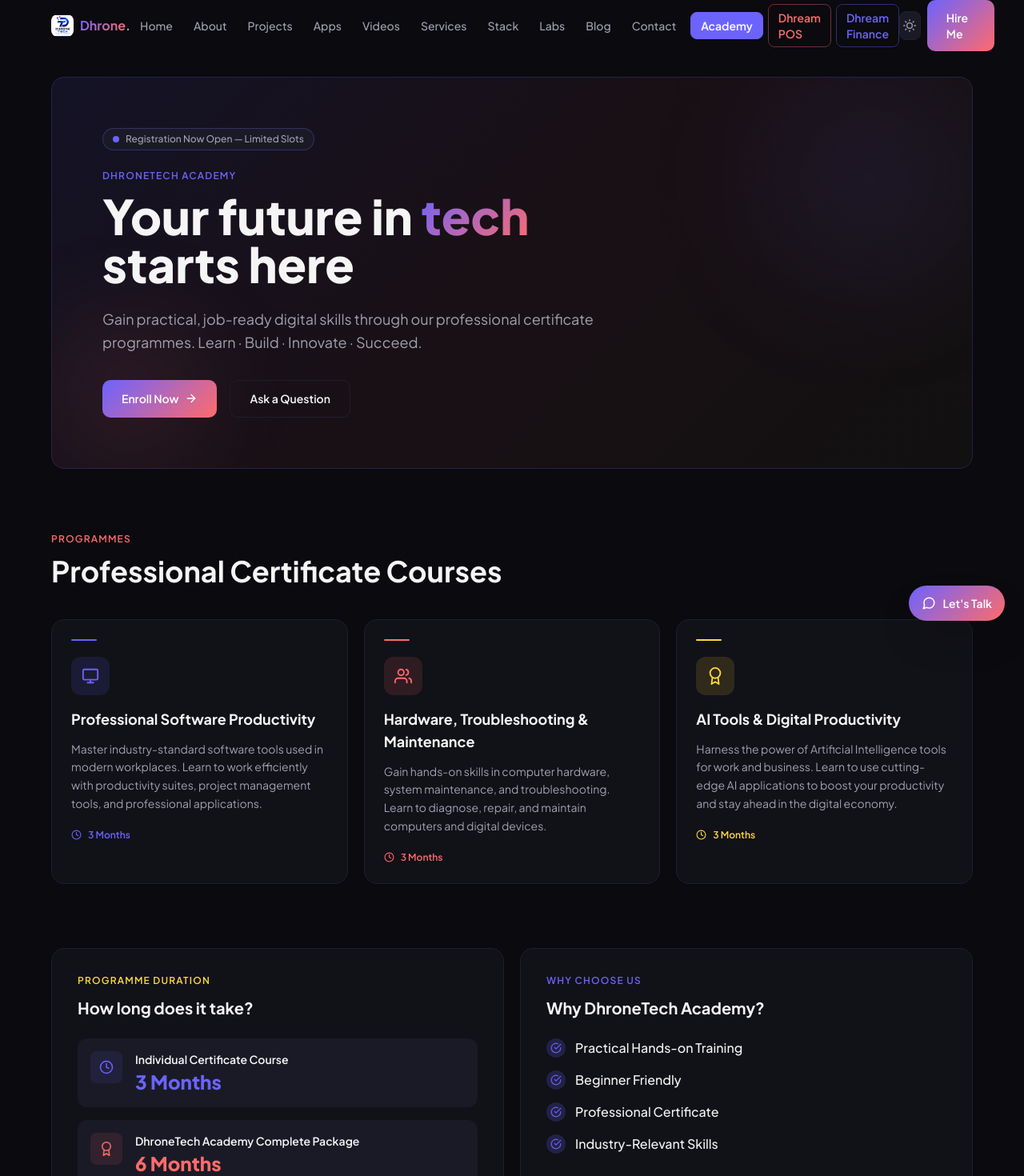
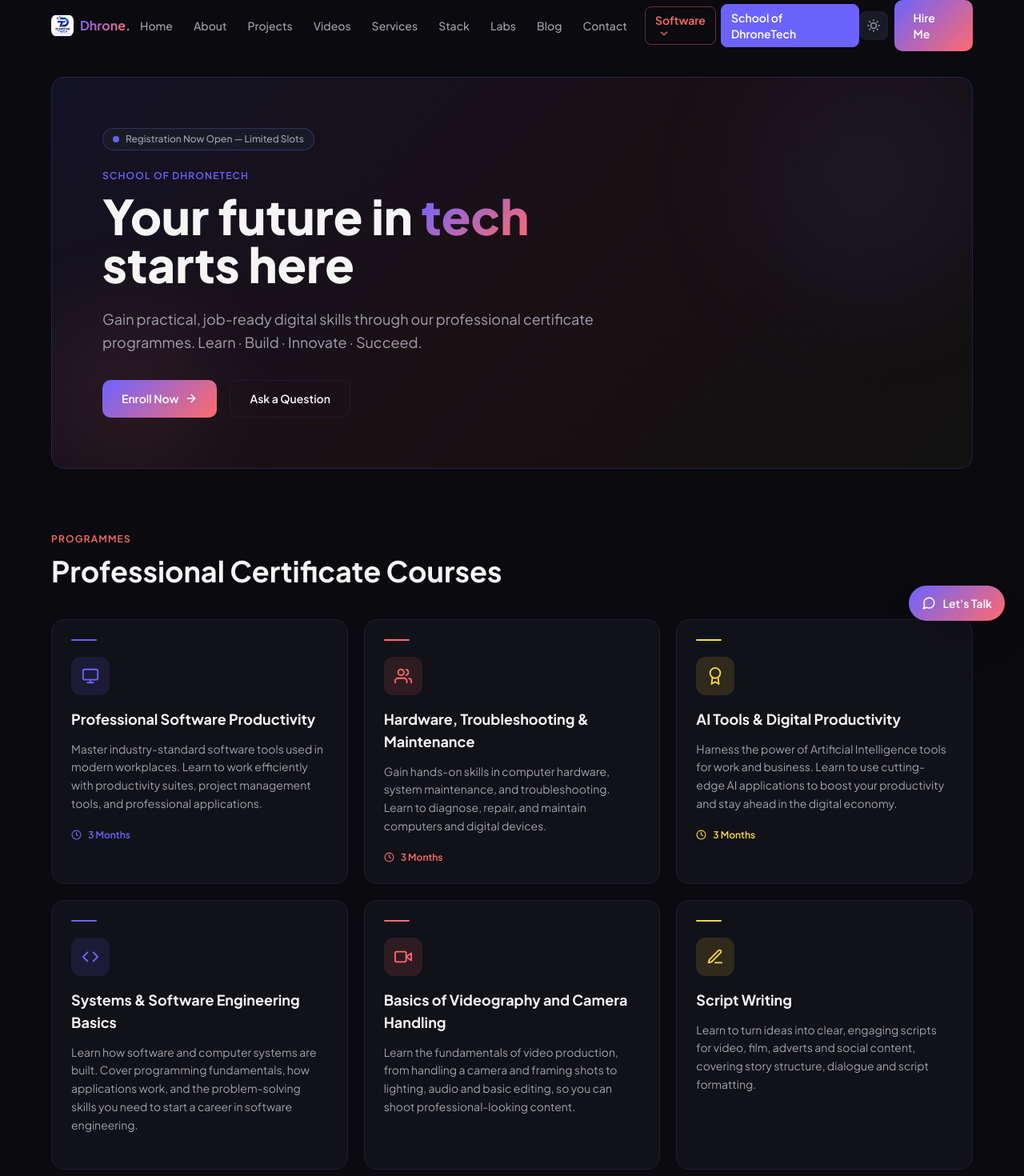
Before and after one commit to dromorongit/dhrone-portfolio, a Next.js app in the folder dhrone-portfolio-v2/: page /academy in a window 1280 px wide. Shown: the top 1470 px of the page at 80% size. Built offline with nearby package versions, Linux system fonts and the light colour scheme.

Commit message:
Rebrand Academy to School of DhroneTech, add courses and fee, add Software navbar dropdown

```diff
--- a/dhrone-portfolio-v2/app/academy/layout.tsx
+++ b/dhrone-portfolio-v2/app/academy/layout.tsx
@@ -1,12 +1,12 @@
 import type { Metadata } from 'next'
 
 export const metadata: Metadata = {
-  title: 'DhroneTech Academy | Professional Tech Certificate Programmes in Ghana',
-  description: 'Gain practical, job-ready digital skills through DhroneTech Academy professional certificate programmes. Courses in Software Productivity, Hardware & Troubleshooting, and AI Tools. Based in Accra, Ghana.',
-  keywords: ['DhroneTech Academy', 'tech courses Ghana', 'IT training Accra', 'professional certificate Ghana', 'software training', 'AI tools course', 'hardware troubleshooting course'],
+  title: 'School of DhroneTech | Professional Tech Certificate Programmes in Ghana',
+  description: 'Gain practical, job-ready digital skills through School of DhroneTech professional certificate programmes. Courses in Software Productivity, Hardware & Troubleshooting, AI Tools, Software Engineering Basics, Videography and Script Writing. Based in Accra, Ghana.',
+  keywords: ['School of DhroneTech', 'DhroneTech Academy', 'tech courses Ghana', 'IT training Accra', 'professional certificate Ghana', 'software training', 'AI tools course', 'hardware troubleshooting course', 'videography course Ghana', 'script writing course', 'software engineering basics'],
   openGraph: {
-    title: 'DhroneTech Academy | Professional Tech Certificate Programmes',
-    description: 'Learn practical, job-ready digital skills with DhroneTech Academy. Certificate courses in Software Productivity, Hardware & Troubleshooting, and AI Tools.',
+    title: 'School of DhroneTech | Professional Tech Certificate Programmes',
+    description: 'Learn practical, job-ready digital skills with School of DhroneTech. Certificate courses in Software Productivity, Hardware & Troubleshooting, AI Tools, Software Engineering Basics, Videography and Script Writing.',
     type: 'website',
     url: 'https://www.dromornarh.com/academy',
   },
--- a/dhrone-portfolio-v2/app/academy/page.tsx
+++ b/dhrone-portfolio-v2/app/academy/page.tsx
@@ -1,4 +1,4 @@
-import { FiCheckCircle, FiPhone, FiMail, FiClock, FiArrowRight, FiUsers, FiAward, FiMonitor } from 'react-icons/fi'
+import { FiCheckCircle, FiPhone, FiMail, FiClock, FiArrowRight, FiUsers, FiAward, FiMonitor, FiCode, FiVideo, FiEdit3, FiCreditCard } from 'react-icons/fi'
 import { SiWhatsapp, SiInstagram, SiTiktok } from 'react-icons/si'
 import PageWrapper from '@/components/PageWrapper'
 
@@ -23,6 +23,24 @@ const courses = [
     title: 'AI Tools & Digital Productivity',
     desc: 'Harness the power of Artificial Intelligence tools for work and business. Learn to use cutting-edge AI applications to boost your productivity and stay ahead in the digital economy.',
     duration: '3 Months',
+  },
+  {
+    icon: FiCode,
+    color: '#6C63FF',
+    title: 'Systems & Software Engineering Basics',
+    desc: 'Learn how software and computer systems are built. Cover programming fundamentals, how applications work, and the problem-solving skills you need to start a career in software engineering.',
+  },
+  {
+    icon: FiVideo,
+    color: '#FF6B6B',
+    title: 'Basics of Videography and Camera Handling',
+    desc: 'Learn the fundamentals of video production, from handling a camera and framing shots to lighting, audio and basic editing, so you can shoot professional-looking content.',
+  },
+  {
+    icon: FiEdit3,
+    color: '#FFD93D',
+    title: 'Script Writing',
+    desc: 'Learn to turn ideas into clear, engaging scripts for video, film, adverts and social content, covering story structure, dialogue and script formatting.',
   },
 ]
 
@@ -62,7 +80,7 @@ export default function AcademyPage() {
                 <span className="w-2 h-2 rounded-full bg-violet animate-pulse-slow" />
                 Registration Now Open — Limited Slots
               </div>
-              <p className="text-xs font-semibold text-violet uppercase tracking-widest mb-3">DhroneTech Academy</p>
+              <p className="text-xs font-semibold text-violet uppercase tracking-widest mb-3">School of DhroneTech</p>
               <h1 className="text-4xl md:text-6xl font-extrabold leading-tight mb-6" style={{ color: 'var(--text-primary)' }}>
                 Your future in <span className="text-gradient-violet">tech</span> starts here
               </h1>
@@ -98,10 +116,12 @@ export default function AcademyPage() {
                   </div>
                   <h3 className="font-bold text-lg mb-3" style={{ color: 'var(--text-primary)' }}>{course.title}</h3>
                   <p className="text-sm leading-relaxed mb-5" style={{ color: 'var(--text-muted)' }}>{course.desc}</p>
-                  <div className="flex items-center gap-2 text-xs font-semibold"
-                    style={{ color: course.color }}>
-                    <FiClock size={13} /> {course.duration}
-                  </div>
+                  {course.duration && (
+                    <div className="flex items-center gap-2 text-xs font-semibold"
+                      style={{ color: course.color }}>
+                      <FiClock size={13} /> {course.duration}
+                    </div>
+                  )}
                 </div>
               ))}
             </div>
@@ -111,8 +131,8 @@ export default function AcademyPage() {
           <div className="grid md:grid-cols-2 gap-5 mb-20">
             {/* Duration */}
             <div className="card p-8">
-              <p className="text-xs font-semibold text-yellow uppercase tracking-widest mb-3">Programme Duration</p>
-              <h3 className="text-xl font-bold mb-6" style={{ color: 'var(--text-primary)' }}>How long does it take?</h3>
+              <p className="text-xs font-semibold text-yellow uppercase tracking-widest mb-3">Duration &amp; Fees</p>
+              <h3 className="text-xl font-bold mb-6" style={{ color: 'var(--text-primary)' }}>Duration and registration</h3>
               <div className="space-y-4">
                 <div className="flex items-start gap-4 p-4 rounded-xl" style={{ backgroundColor: 'var(--surface-hover)' }}>
                   <div className="w-10 h-10 rounded-lg bg-violet/10 flex items-center justify-center shrink-0">
@@ -128,8 +148,17 @@ export default function AcademyPage() {
                     <FiAward size={18} className="text-coral" />
                   </div>
                   <div>
-                    <p className="font-semibold text-sm mb-0.5" style={{ color: 'var(--text-primary)' }}>DhroneTech Academy Complete Package</p>
+                    <p className="font-semibold text-sm mb-0.5" style={{ color: 'var(--text-primary)' }}>School of DhroneTech Complete Package</p>
                     <p className="text-2xl font-extrabold text-coral">6 Months</p>
+                  </div>
+                </div>
+                <div className="flex items-start gap-4 p-4 rounded-xl" style={{ backgroundColor: 'var(--surface-hover)' }}>
+                  <div className="w-10 h-10 rounded-lg bg-yellow/10 flex items-center justify-center shrink-0">
+                    <FiCreditCard size={18} className="text-yellow" />
+                  </div>
+                  <div>
+                    <p className="font-semibold text-sm mb-0.5" style={{ color: 'var(--text-primary)' }}>Registration &amp; Admission Fee</p>
+                    <p className="text-2xl font-extrabold text-yellow">GHS 150</p>
                   </div>
                 </div>
               </div>
@@ -138,7 +167,7 @@ export default function AcademyPage() {
             {/* Benefits */}
             <div className="card p-8">
               <p className="text-xs font-semibold text-violet uppercase tracking-widest mb-3">Why Choose Us</p>
-              <h3 className="text-xl font-bold mb-6" style={{ color: 'var(--text-primary)' }}>Why DhroneTech Academy?</h3>
+              <h3 className="text-xl font-bold mb-6" style={{ color: 'var(--text-primary)' }}>Why School of DhroneTech?</h3>
               <ul className="space-y-4">
                 {benefits.map((b) => (
                   <li key={b} className="flex items-center gap-3">
@@ -201,6 +230,7 @@ export default function AcademyPage() {
                 Take the first step toward building practical digital skills for work, business, and the future.
                 Enroll today before slots fill up.
               </p>
+              <p className="text-sm font-semibold text-center mb-6" style={{ color: 'var(--text-primary)' }}>Registration &amp; Admission fee: GHS 150</p>
               <div className="flex flex-wrap justify-center gap-4">
                 <a href="https://wa.me/447865840464" target="_blank" rel="noopener noreferrer" className="btn-primary">
                   <SiWhatsapp size={16} /> Enroll via WhatsApp
--- a/dhrone-portfolio-v2/components/Footer.tsx
+++ b/dhrone-portfolio-v2/components/Footer.tsx
@@ -32,10 +32,10 @@ export default function Footer() {
                 Architecting premium digital experiences, sophisticated software solutions, and cinematic visual storytelling from Accra to the world.
               </p>
 
-              {/* DhroneTech Academy callout */}
+              {/* School of DhroneTech callout */}
               <Link href="/academy"
                 className="inline-flex items-center gap-2 px-4 py-2.5 rounded-xl text-sm font-semibold mb-6 transition-colors border border-violet/30 text-violet hover:bg-violet hover:text-white hover:border-violet">
-                🎓 DhroneTech Academy
+                🎓 School of DhroneTech
               </Link>
 
               <div className="flex items-center gap-3">
@@ -60,7 +60,7 @@ export default function Footer() {
                 ))}
                 <Link href="/academy"
                   className="block text-sm font-semibold transition-colors text-violet hover:opacity-80">
-                  🎓 Academy
+                  🎓 School of DhroneTech
                 </Link>
               </div>
             </div>
--- a/dhrone-portfolio-v2/components/Navbar.tsx
+++ b/dhrone-portfolio-v2/components/Navbar.tsx
@@ -1,29 +1,39 @@
 'use client'
 
-import { useState, useEffect } from 'react'
+import { useState, useEffect, useRef } from 'react'
 import Link from 'next/link'
 import Image from 'next/image'
 import { usePathname } from 'next/navigation'
-import { FiMenu, FiX } from 'react-icons/fi'
+import { FiMenu, FiX, FiChevronDown } from 'react-icons/fi'
 import ThemeToggle from '@/components/ThemeToggle'
 
 const navLinks = [
   { href: '/', label: 'Home' },
   { href: '/about', label: 'About' },
   { href: '/projects', label: 'Projects' },
-  { href: '/apps', label: 'Apps' },
   { href: '/videos', label: 'Videos' },
   { href: '/services', label: 'Services' },
   { href: '/tech-stack', label: 'Stack' },
   { href: '/labs', label: 'Labs' },
   { href: '/blog', label: 'Blog' },
-  { href: '/contact', label: 'Contact' },
+  { href: '/contact', label: 'Contact' }
+]
+
+const softwareLinks = [
+  { href: '/apps', label: 'All Apps & Systems', desc: 'Everything I have built' },
+  { href: '/apps/dhream-pos', label: 'Dhream POS', desc: 'Offline point of sale' },
+  { href: '/apps/dhream-finance', label: 'Dhream Finance', desc: 'Income & expense manager' },
 ]
 
 export default function Navbar() {
   const [open, setOpen] = useState(false)
   const [scrolled, setScrolled] = useState(false)
+  const [softwareOpen, setSoftwareOpen] = useState(false)
+  const [mobileSoftwareOpen, setMobileSoftwareOpen] = useState(false)
+  const softwareRef = useRef<HTMLDivElement>(null)
   const pathname = usePathname()
+
+  const isSoftwareActive = pathname === '/apps' || pathname.startsWith('/apps/')
 
   useEffect(() => {
     const handleScroll = () => setScrolled(window.scrollY > 20)
@@ -31,7 +41,28 @@ export default function Navbar() {
     return () => window.removeEventListener('scroll', handleScroll)
   }, [])
 
-  useEffect(() => { setOpen(false) }, [pathname])
+  useEffect(() => {
+    setOpen(false)
+    setSoftwareOpen(false)
+    setMobileSoftwareOpen(false)
+  }, [pathname])
+
+  useEffect(() => {
+    const handleKeyDown = (e: KeyboardEvent) => {
+      if (e.key === 'Escape') setSoftwareOpen(false)
+    }
+    const handleClickOutside = (e: MouseEvent) => {
+      if (softwareRef.current && !softwareRef.current.contains(e.target as Node)) {
+        setSoftwareOpen(false)
+      }
+    }
+    document.addEventListener('mousedown', handleClickOutside)
+    document.addEventListener('keydown', handleKeyDown)
+    return () => {
+      document.removeEventListener('mousedown', handleClickOutside)
+      document.removeEventListener('keydown', handleKeyDown)
+    }
+  }, [softwareOpen])
 
   return (
     <header className={`fixed top-0 left-0 right-0 z-50 transition-all duration-300 ${
@@ -66,32 +97,49 @@ export default function Navbar() {
                 </Link>
               )
             })}
-             {/* Academy — distinct badge style */}
+             {/* Software dropdown */}
+             <div className="relative ml-1" ref={softwareRef}>
+               <button
+                 onClick={() => setSoftwareOpen((prev) => !prev)}
+                 onMouseEnter={() => setSoftwareOpen(true)}
+                 onMouseLeave={() => setSoftwareOpen(false)}
+                 aria-haspopup="menu"
+                 aria-expanded={softwareOpen}
+                 className={`relative px-3 py-1.5 rounded-lg text-sm font-semibold transition-all border ml-1 ${
+                   isSoftwareActive || softwareOpen
+                     ? 'bg-coral text-white border-coral'
+                     : 'text-coral border-coral/40 hover:bg-coral hover:text-white hover:border-coral'
+                 }`}>
+                 Software <FiChevronDown size={14} className={`ml-1 transition-transform duration-200 ${softwareOpen ? 'rotate-180' : ''}`} />
+               </button>
+               {softwareOpen && (
+                 <div className="absolute left-0 top-full mt-2 w-64 rounded-xl border border-[var(--border)] bg-[var(--surface)] shadow-xl p-1.5 z-50" role="menu">
+                   {softwareLinks.map((item) => {
+                     const isActive = pathname === item.href
+                     return (
+                       <Link key={item.href} href={item.href}
+                         onClick={() => setSoftwareOpen(false)}
+                         className={`block rounded-lg px-3 py-2.5 text-sm transition-colors ${isActive ? 'text-violet font-semibold bg-[var(--surface-hover)]' : 'text-[var(--text-primary)] font-semibold hover:bg-[var(--surface-hover)]'}`}
+                         role="menuitem">
+                         <div className="flex items-center justify-between">
+                           <span>{item.label}</span>
+                           {isActive && <span className="w-1 h-1 rounded-full bg-violet" />}
+                         </div>
+                         <p className="text-xs text-[var(--text-muted)]">{item.desc}</p>
+                       </Link>
+                     )
+                   })}
+                 </div>
+               )}
+             </div>
+             {/* School of DhroneTech — distinct badge style */}
              <Link href="/academy"
                className={`relative ml-1 px-3 py-1.5 rounded-lg text-sm font-semibold transition-all border ${
                  pathname === '/academy'
                    ? 'bg-violet text-white border-violet'
                    : 'text-violet border-violet/40 hover:bg-violet hover:text-white hover:border-violet'
                }`}>
-               Academy
-             </Link>
-             {/* Dhream POS — distinct badge style */}
-             <Link href="/apps/dhream-pos"
-               className={`relative ml-1 px-3 py-1.5 rounded-lg text-sm font-semibold transition-all border ${
-                 pathname === '/apps/dhream-pos'
-                   ? 'bg-coral text-white border-coral'
-                   : 'text-coral border-coral/40 hover:bg-coral hover:text-white hover:border-coral'
-               }`}>
-               Dhream POS
-             </Link>
-             {/* Dhream Finance — distinct badge style */}
-             <Link href="/apps/dhream-finance"
-               className={`relative ml-1 px-3 py-1.5 rounded-lg text-sm font-semibold transition-all border ${
-                 pathname === '/apps/dhream-finance'
-                   ? 'bg-violet text-white border-violet'
-                   : 'text-violet border-violet/40 hover:bg-violet hover:text-white hover:border-violet'
-               }`}>
-               Dhream Finance
+               School of DhroneTech
              </Link>
           </nav>
 
@@ -129,32 +177,35 @@ export default function Navbar() {
                 </Link>
               )
             })}
-             {/* Academy mobile */}
+             {/* Software mobile */}
+             <button
+               onClick={() => setMobileSoftwareOpen((prev) => !prev)}
+               className={`col-span-2 px-4 py-3 rounded-xl text-sm font-semibold text-center transition-colors border ${
+                 isSoftwareActive ? 'bg-coral text-white border-coral' : 'text-coral border-coral/40 hover:bg-coral hover:text-white hover:border-coral'
+               }`}>
+               💻 Software <FiChevronDown size={16} />
+             </button>
+             {mobileSoftwareOpen && (
+               <>
+                 {softwareLinks.map((item) => {
+                   const isActive = pathname === item.href
+                   return (
+                     <Link key={item.href} href={item.href}
+                       className={`col-span-2 pl-3 border-l border-coral/30 px-1 py-2 block rounded-xl text-sm font-medium transition-colors ${isActive ? 'text-[var(--text-primary)] bg-[var(--surface-hover)] border border-violet/20' : 'text-[var(--text-muted)] hover:text-[var(--text-primary)] hover:bg-[var(--surface-hover)]'}`}>
+                       {item.label}
+                     </Link>
+                   )
+                 })}
+               </>
+             )}
+             {/* School of DhroneTech mobile */}
              <Link href="/academy"
                className={`col-span-2 px-4 py-3 rounded-xl text-sm font-semibold text-center transition-colors border ${
                  pathname === '/academy'
                    ? 'bg-violet text-white border-violet'
                    : 'text-violet border-violet/40 hover:bg-violet hover:text-white'
                }`}>
-               🎓 Academy
-             </Link>
-             {/* Dhream POS mobile */}
-             <Link href="/apps/dhream-pos"
-               className={`col-span-2 px-4 py-3 rounded-xl text-sm font-semibold text-center transition-colors border ${
-                 pathname === '/apps/dhream-pos'
-                   ? 'bg-coral text-white border-coral'
-                   : 'text-coral border-coral/40 hover:bg-coral hover:text-white'
-               }`}>
-               🛒 Dhream POS
-             </Link>
-             {/* Dhream Finance mobile */}
-             <Link href="/apps/dhream-finance"
-               className={`col-span-2 px-4 py-3 rounded-xl text-sm font-semibold text-center transition-colors border ${
-                 pathname === '/apps/dhream-finance'
-                   ? 'bg-violet text-white border-violet'
-                   : 'text-violet border-violet/40 hover:bg-violet hover:text-white hover:border-violet'
-               }`}>
-               💰 Dhream Finance
+               🎓 School of DhroneTech
              </Link>
              <Link href="/contact" className="col-span-2 btn-primary mt-2 justify-center">Hire Me</Link>
           </nav>
```
